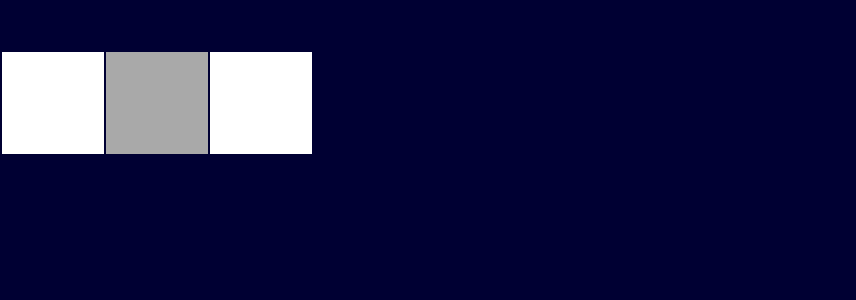
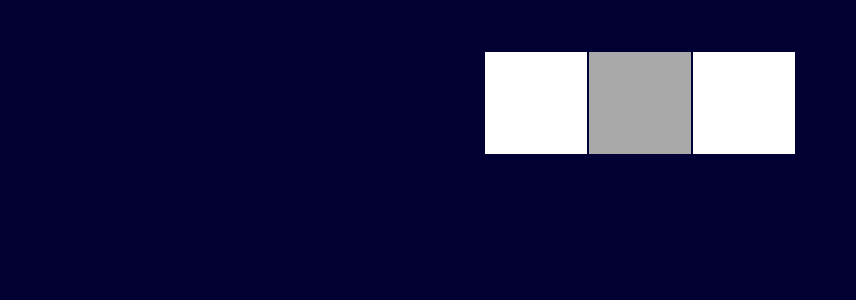
Before and after one commit to ecargiohc/lights-out, a React (Create React App) app: page / in a window 1280 px wide. Shown: the top 300 px of the page, without its empty margins (0-856 px from the left). Built offline with nearby package versions, Linux system fonts and the light colour scheme.

Commit message:
added className to Board table element to center cells

```diff
--- a/src/Board.js
+++ b/src/Board.js
@@ -82,7 +82,7 @@ class Board extends Component {
 
     // TODO
     return(
-      <table>
+      <table className="Board">
         <tbody>
           <tr>
             <Cell isLit={true} />
```
